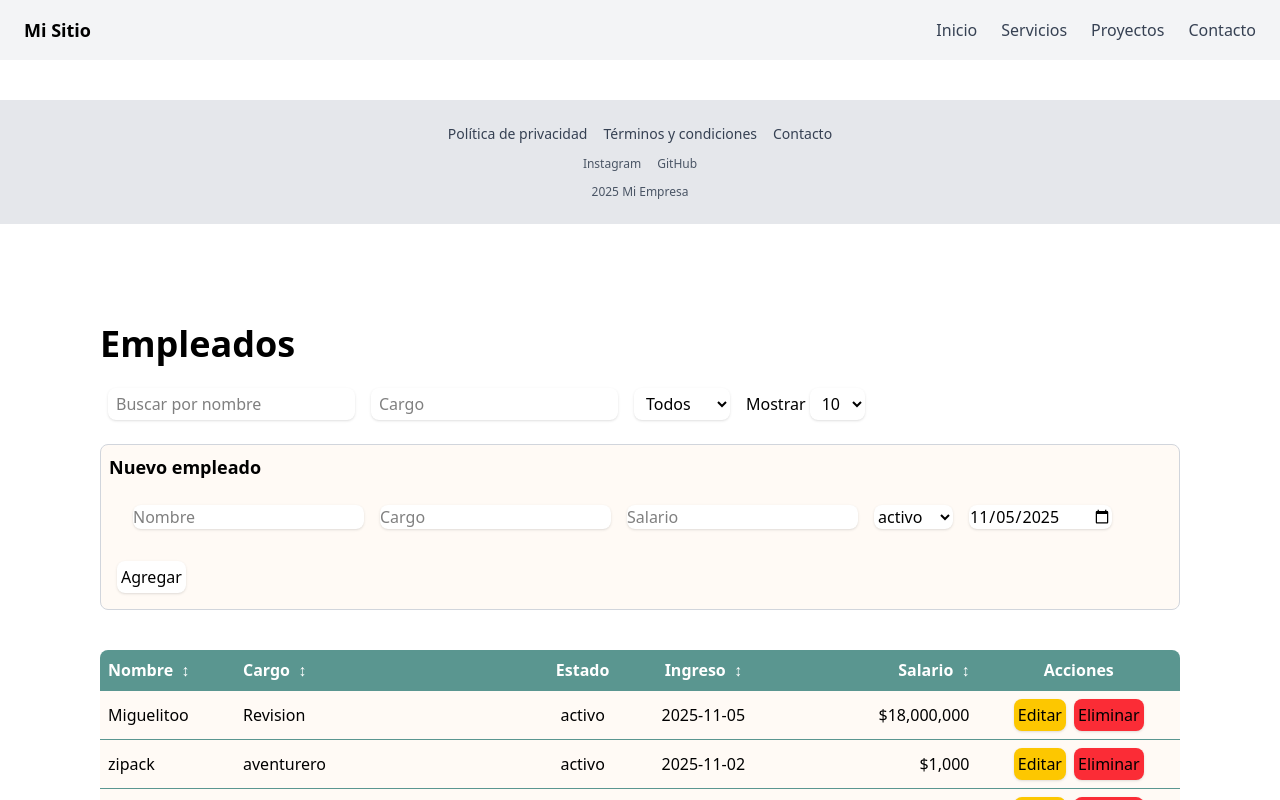
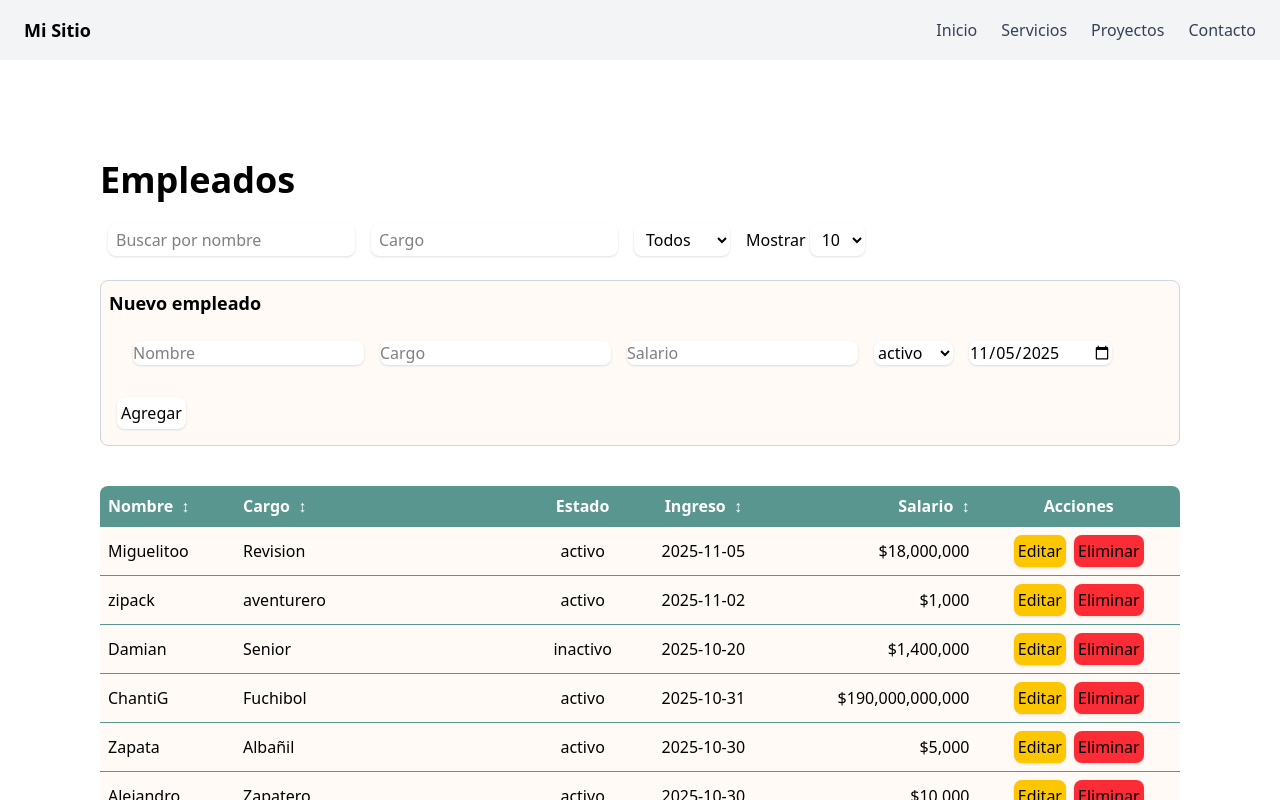
Before and after one commit to Sgiraldom19/empleados-lite, a Next.js app: page / in a window 1280 px wide. Shown: the top 800 px of the page. Built offline with nearby package versions, Linux system fonts and the light colour scheme.

Commit message:
se solucionaron conflictos y se organizo navegacion y footer

```diff
--- a/app/layout.tsx
+++ b/app/layout.tsx
@@ -16,8 +16,8 @@ export default function RootLayout({ children }: { children: ReactNode }) {
 <html lang="es">
 <body>
   <Nav />
+  {children}
   <Footer/>
-  {children}
 </body>
 
 </html>
```
